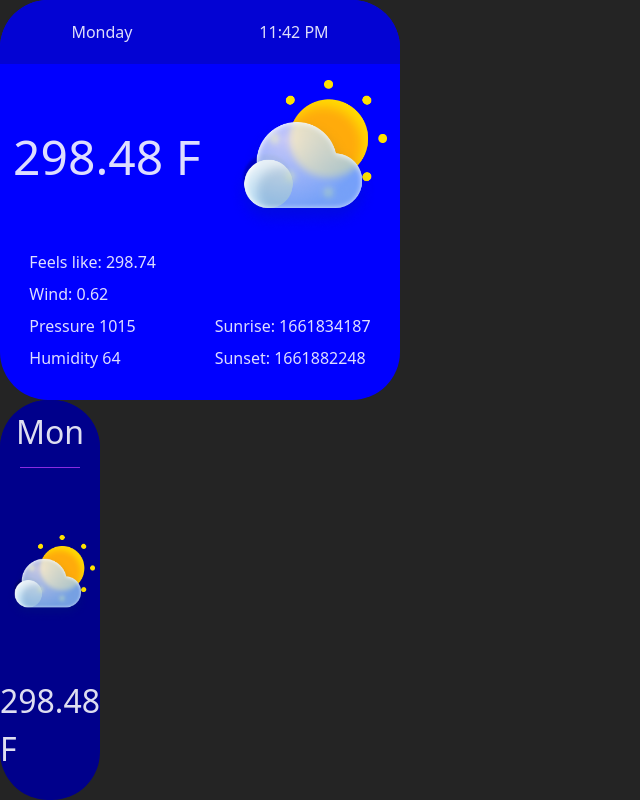
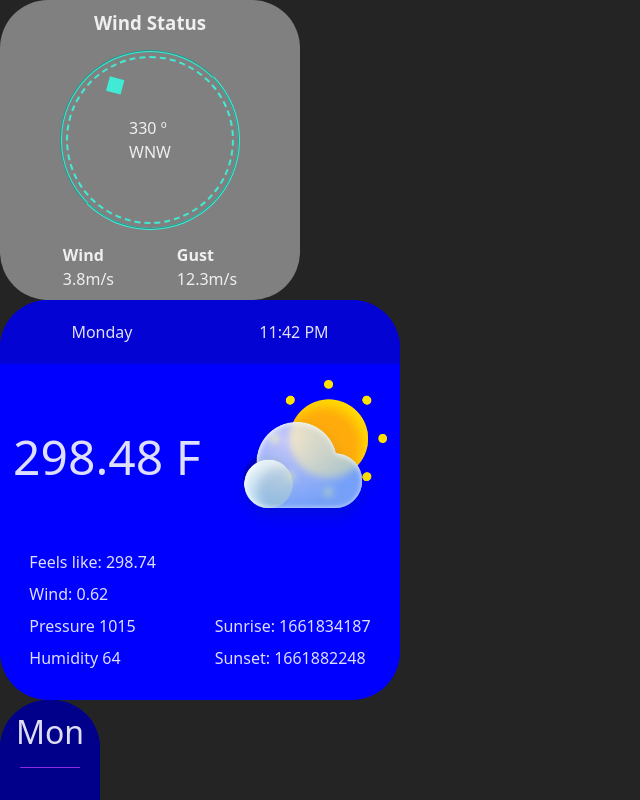
Before and after one commit to JoanCaba/RTC-Weather-MERN2, a React (Vite) app: page / in a window 1280 px wide. Shown: the top 800 px of the page, without its empty margins (0-640 px from the left). Built offline with nearby package versions, Linux system fonts and the light colour scheme; the HTML template or start-up script is replaced by a standard one.

Commit message:
Component: WindCard

```diff
--- a/src/App.jsx
+++ b/src/App.jsx
@@ -1,17 +1,13 @@
 import './App.css';
-import WeatherCard from './components/WeatherCard';
+import WindCard from './components/HighlightCard/WindCard/WindCard';
+import WeatherCard from './components/WeatherCard/WeatherCard';
 
 function App() {
   return (
     <>
-      <div className="test">
-        <WeatherCard></WeatherCard>
-        <WeatherCard size="small"></WeatherCard>
-        <WeatherCard size="small"></WeatherCard>
-        <WeatherCard size="small"></WeatherCard>
-        <WeatherCard size="small"></WeatherCard>
-        <WeatherCard size="small"></WeatherCard>
-      </div>
+      <WindCard />
+      <WeatherCard />
+      <WeatherCard size="small" />
     </>
   );
 }
--- /dev/null
+++ b/src/components/HighlightCard/WindCard/WindCard.css
@@ -0,0 +1,65 @@
+.wind-card {
+  display: flex;
+  flex-direction: column;
+  align-items: center;
+  justify-content: space-evenly;
+  width: 300px;
+  height: 300px;
+  background-color: grey;
+  border-radius: 3rem;
+  gap: 0.2rem;
+}
+
+.wind-card-contents {
+  display: flex;
+  flex-direction: column;
+  align-items: center;
+  justify-content: space-around;
+}
+.wind-card footer {
+  width: 100%;
+  display: flex;
+  justify-content: space-evenly;
+  align-items: center;
+}
+.wind-radial-border {
+  width: 180px;
+  height: 180px;
+  border-radius: 100%;
+  border: 2px groove var(--boder-color);
+  display: flex;
+  align-items: center;
+  justify-content: center;
+}
+
+.wind-radial-inside-border {
+  border: 2px dashed var(--boder-color);
+  width: 95%;
+  height: 95%;
+  border-radius: 100%;
+  position: relative;
+}
+
+.wind-radial-text {
+  position: absolute;
+  top: 50%;
+  right: 50%;
+  transform: translate(50%, -50%);
+}
+
+.wind-pointer-container {
+  border-radius: 100%;
+  width: 100%;
+  height: 100%;
+  position: relative;
+}
+.wind-pointer {
+  position: absolute;
+  top: 10px;
+  left: 50%;
+  transform: translate(-50%, 50%);
+  background-color: var(--boder-color);
+  width: 15px;
+  height: 15px;
+  rotate: 45deg;
+}
--- /dev/null
+++ b/src/components/HighlightCard/WindCard/WindCard.jsx
@@ -0,0 +1,99 @@
+import React from 'react';
+import './WindCard.css';
+
+const WindCard = () => {
+  const windDeg = 330;
+
+  const windDirectionMap = {
+    0: 'N',
+    11.25: 'NNE',
+    22.5: 'NE',
+    33.75: 'ENE',
+    45: 'E',
+    56.25: 'ESE',
+    67.5: 'SE',
+    78.75: 'SSE',
+    90: 'S',
+    101.25: 'SSW',
+    112.5: 'SW',
+    123.75: 'WSW',
+    135: 'W',
+    146.25: 'WNW',
+    157.5: 'NW',
+    168.75: 'NNW',
+    180: 'N',
+    191.25: 'NNE',
+    202.5: 'NE',
+    213.75: 'ENE',
+    225: 'E',
+    236.25: 'ESE',
+    247.5: 'SE',
+    258.75: 'SSE',
+    270: 'S',
+    281.25: 'SSW',
+    292.5: 'SW',
+    303.75: 'WSW',
+    315: 'W',
+    326.25: 'WNW',
+    337.5: 'NW',
+    348.75: 'NNW',
+    360: 'N'
+  };
+
+  const getWindDirectionString = (degrees) => {
+    const normalizedDegrees = (degrees + 360) % 360;
+    const directions = Object.keys(windDirectionMap).map(Number);
+    directions.sort((a, b) => a - b);
+
+    if (normalizedDegrees === 0 || normalizedDegrees === 360) {
+      return windDirectionMap[360];
+    }
+
+    let nearestDirection = directions[0];
+    let minDifference = Math.abs(normalizedDegrees - nearestDirection);
+
+    for (let i = 1; i < directions.length; i++) {
+      const direction = directions[i];
+      const difference = Math.abs(normalizedDegrees - direction);
+
+      if (difference < minDifference) {
+        nearestDirection = direction;
+        minDifference = difference;
+      }
+    }
+
+    return windDirectionMap[nearestDirection];
+  };
+
+  const windDirectionString = getWindDirectionString(windDeg);
+
+  return (
+    <div className="wind-card">
+      <h3>Wind Status</h3>
+      <div className="wind-card-contents">
+        <div className="wind-radial-border">
+          <div className="wind-radial-inside-border">
+            <div className="wind-pointer-container" style={{ rotate: `${windDeg}deg` }}>
+              <div className="wind-pointer"></div>
+            </div>
+            <div className="wind-radial-text">
+              <p>{windDeg} º</p>
+              <p>{windDirectionString}</p>
+            </div>
+          </div>
+        </div>
+      </div>
+      <footer>
+        <div className="wind-side">
+          <h4>Wind</h4> <p>3.8m/s</p>
+        </div>
+        <div className="wind-side">
+          <h4>Gust</h4>
+          <p>12.3m/s</p>
+        </div>
+      </footer>
+    </div>
+  );
+};
+
+export default WindCard;
--- a/src/index.css
+++ b/src/index.css
@@ -17,7 +17,7 @@
   color-scheme: light dark;
   color: rgba(255, 255, 255, 0.87);
   background-color: #242424;
-
+  --boder-color: #41ead4;
   font-synthesis: none;
   text-rendering: optimizeLegibility;
   -webkit-font-smoothing: antialiased;
```
Also changed, not shown: src/components/HighlightCard/HighlightCard.jsx (added, +8 -0 lines), src/components/HighlightCard/HighlightCard.css (added), src/components/WeatherCard/WeatherCard.css (renamed from src/components/WeatherCard.css), src/components/WeatherCard/WeatherCard.jsx (renamed from src/components/WeatherCard.jsx).
